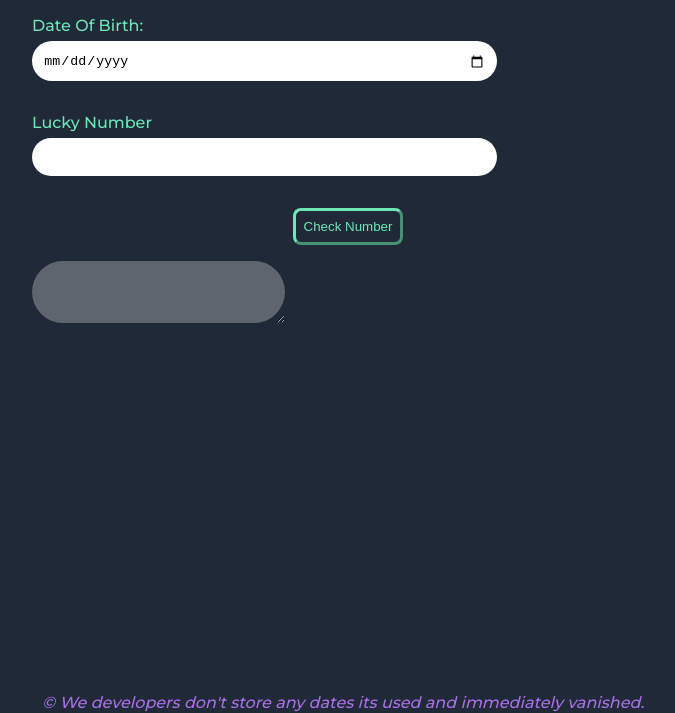
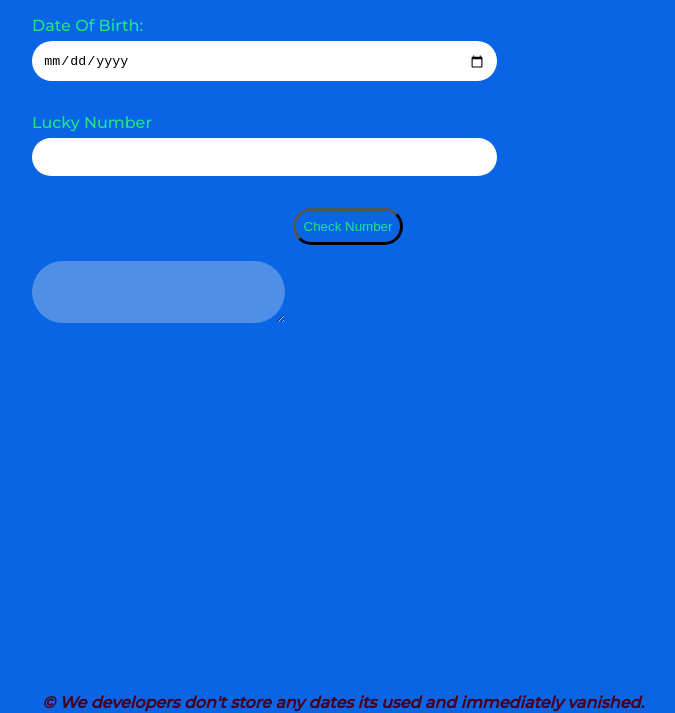
Before and after one commit to rajaranjanmr/Birthday-Lucky, a plain HTML site: page index.html in a window 1280 px wide. Shown: the part 87-800 px from the top of the page, without its empty margins (292-967 px from the left). Drawn offline with Linux system fonts and the light colour scheme.

Commit message:
project update

```diff
--- a/index.html
+++ b/index.html
@@ -4,7 +4,7 @@
     <meta charset="UTF-8">
     <meta http-equiv="X-UA-Compatible" content="IE=edge">
     <meta name="viewport" content="width=device-width, initial-scale=1.0">
-    <title>Document</title>
+    <title>Lucky Birthday</title>
     <link rel="stylesheet" href="style.css">
 </head>
 <body>
--- a/style.css
+++ b/style.css
@@ -2,8 +2,8 @@
 @import url('https://fonts.googleapis.com/css2?family=Montserrat:wght@500&display=swap');
 
 :root{
-    --primary-dark:#1F2937;
-    --primary-green:#6EE7B7;
+    --primary-dark:#0a65e4;
+    --primary-green:#1de688;
 }
 body{
     background-color:var(--primary-dark);
@@ -32,10 +32,10 @@ input{
     margin:auto;
     background: transparent;
     color:var(--primary-green);
-    border-color:var(--primary-green);
+    /* border-color:var(--primary-green); */
     border-width:medium;
     padding:0.5rem;
-    border-radius:0.5rem;
+    border-radius:2rem;
 
 
 }
@@ -64,7 +64,8 @@ label{
     /* margin:auto; */
     position:absolute;
     bottom:1px;
-    color:rgb(170, 111, 230);
+    color:rgb(71, 1, 30);
     text-align: center;
     font-style:italic;
+    font-weight: bold;
 }
```
